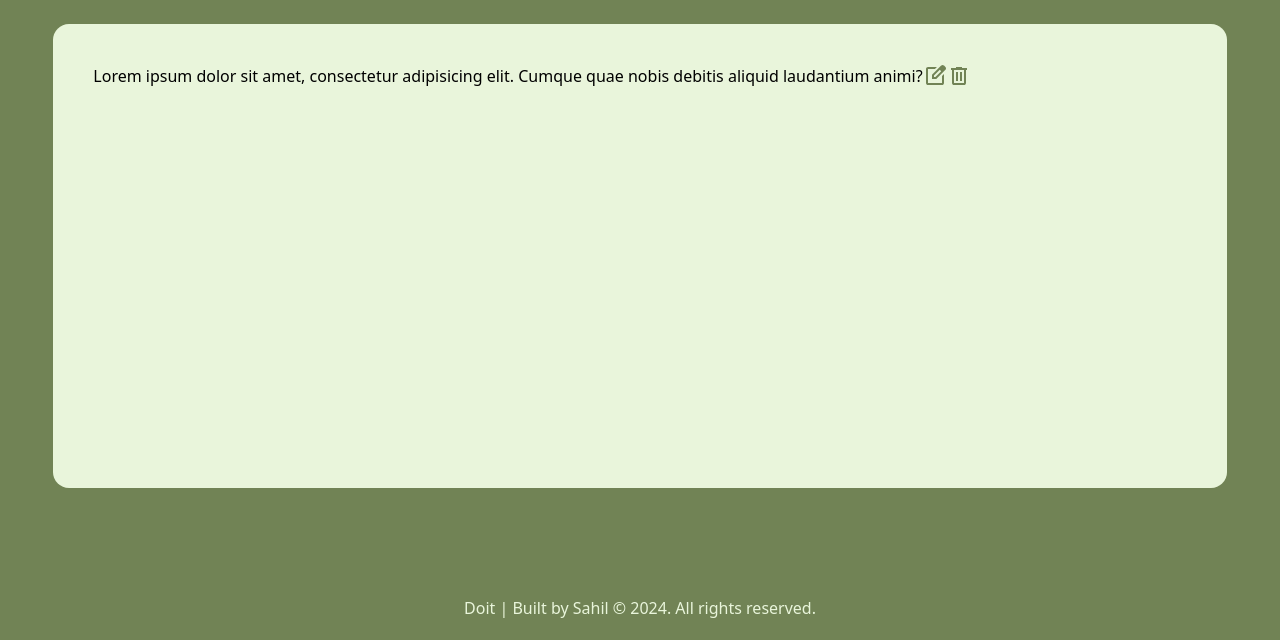
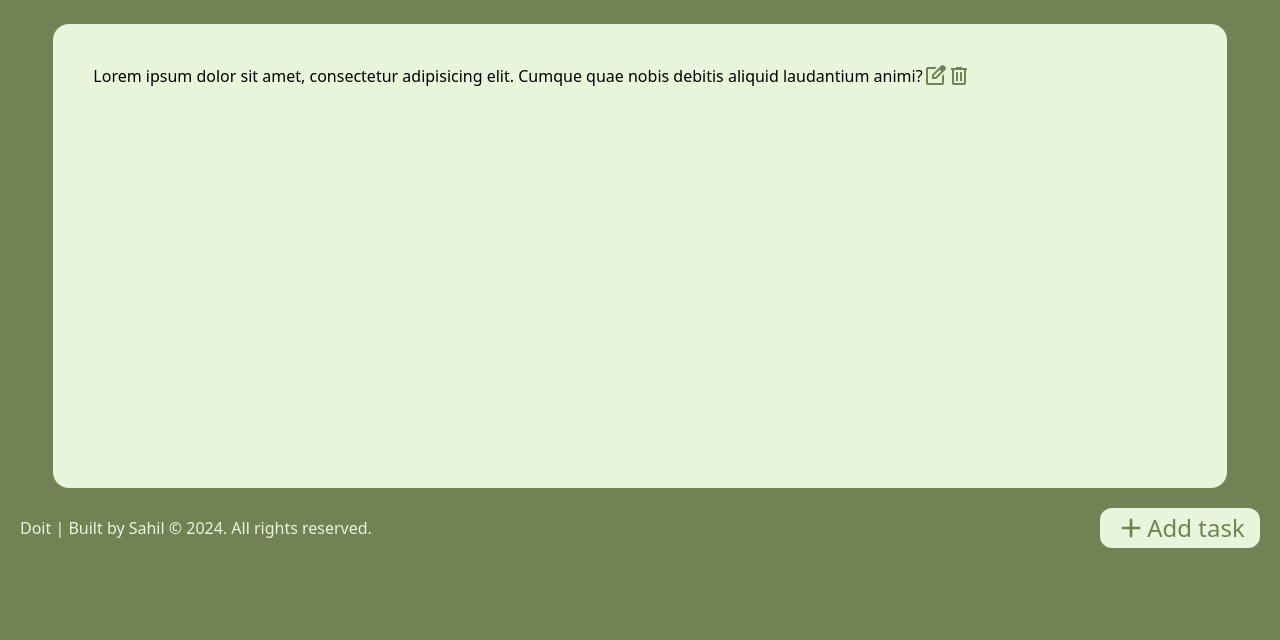
Before and after one commit to SahilTiwariDev/Doit-V1, a website: page src/index.html in a window 1280 px wide. Shown: the part 160-800 px from the top of the page. Drawn offline with Linux system fonts and the light colour scheme.

Commit message:
Create 'Add task' button on the footer and edit the whole footer

```diff
--- a/src/index.html
+++ b/src/index.html
@@ -116,10 +116,28 @@
         </div>
       </div>
     </main>
-    <footer class="fixed bottom-0 left-0 right-0 p-5 text-center">
+    <footer class="flex justify-between items-center p-5">
       <p class="text-mint-green">
         Doit | Built by Sahil © 2024. All rights reserved.
       </p>
+      <div
+        class="flex justify-center items-center bg-mint-green h-10 w-40 rounded-xl"
+      >
+        <button class="flex text-2xl text-forest-green">
+          <svg
+            xmlns="http://www.w3.org/2000/svg"
+            height="32px"
+            viewBox="0 -960 960 960"
+            width="32px"
+            fill="#718355"
+          >
+            <path
+              d="M440-440H200v-80h240v-240h80v240h240v80H520v240h-80v-240Z"
+            />
+          </svg>
+          <p>Add task</p>
+        </button>
+      </div>
     </footer>
   </body>
 </html>
```
Also changed, not shown: src/output.css.
